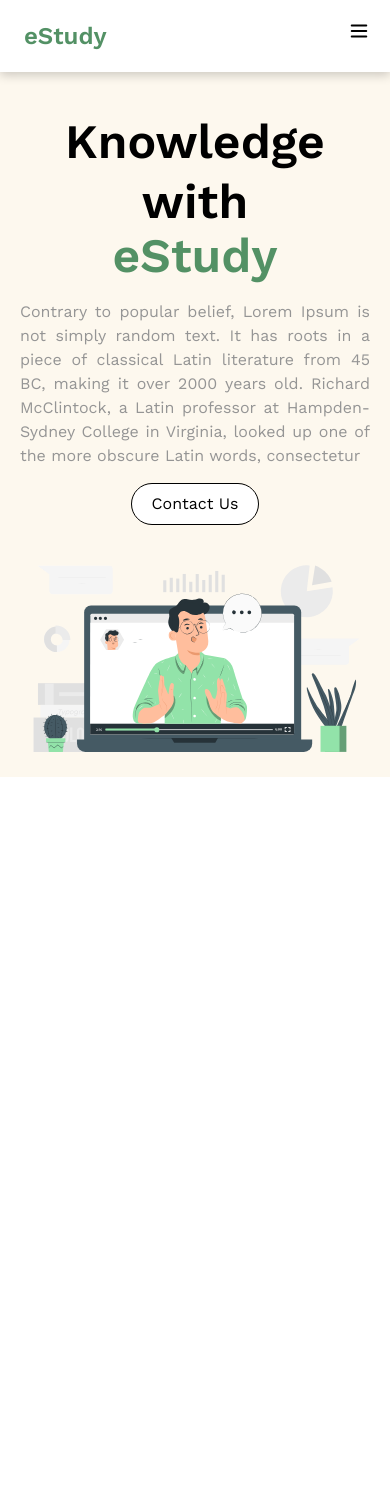
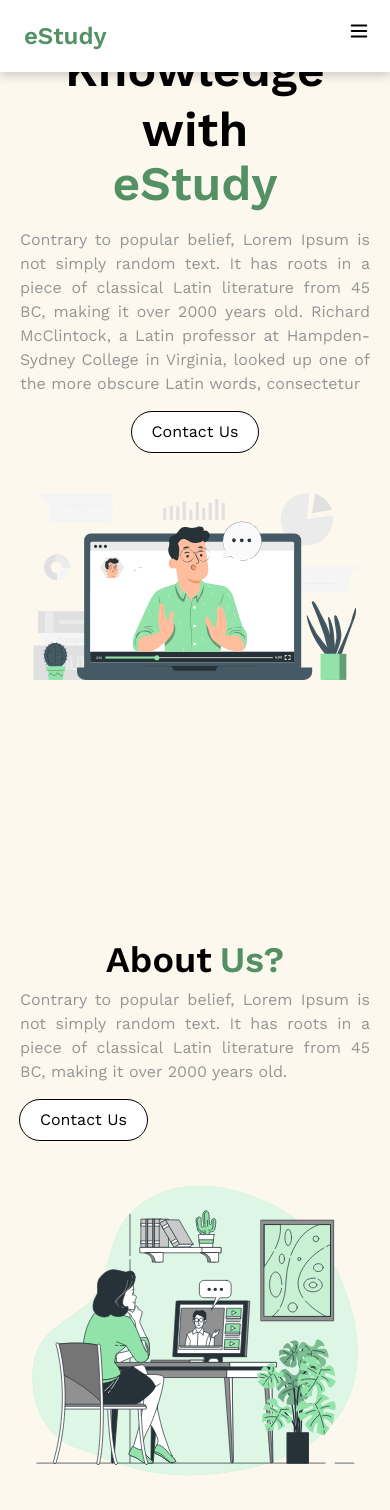
Before and after one commit to DelzironBraz/eStudy, a React (Vite) app: page / in a window 390 px wide. Before the commit the page ends 844 px from the top, so only its background shows below. Built offline with nearby package versions, Linux system fonts and the light colour scheme.

Commit message:
feat: add about section (#3)

```diff
--- a/src/App.tsx
+++ b/src/App.tsx
@@ -1,19 +1,21 @@
-import { Route, Routes } from 'react-router-dom';
 import './App.css';
 import Home from './pages/Home';
 import Navbar from './components/Navbar';
+import About from './pages/About';
 
 const App = () => {
   return (
-    <>
+    <main className='bg-brightBackground'>
+      <Navbar />
 
-      <main className='bg-brightBackground'>
-        <Navbar />
-        <div id='home'>
-          <Home />
-        </div>
-      </main>
-    </>
+      <div id='home'>
+        <Home />
+      </div>
+
+      <div id='about'>
+        <About />
+      </div>
+    </main>
   );
 };
 
--- /dev/null
+++ b/src/components/Heading.tsx
@@ -0,0 +1,10 @@
+const Heading = (props) => {
+    return (
+        <div className="w-full flex items center gap-2 items-center justify-center">
+            <h3 className="text-4xl font-semibold">{props.title}</h3>
+            <span className="text-4xl font-semibold text-brightGreen">{props.subTitle}</span>
+        </div>
+    );
+};
+
+export default Heading;
--- a/src/components/Navbar.tsx
+++ b/src/components/Navbar.tsx
@@ -11,7 +11,7 @@ const Navbar = () => {
 
     return (
         <header>
-            <div className='flex flex-row justify-between p-5 md:px-32 bg-white shadow-[0_3px_10px_rgb(0,0,0,0.2)]'>
+            <div className='w-full fixed top-0 flex flex-row justify-between p-5 md:px-32 bg-white shadow-[0_3px_10px_rgb(0,0,0,0.2)]'>
                 <div>
                     <Link to="/" className='font-semibold text-2xl p-1 cursor-pointer text-brightGreen'>eStudy</Link>
                 </div>
--- /dev/null
+++ b/src/pages/About.tsx
@@ -0,0 +1,27 @@
+import img from '../assets/about.svg';
+import Button from '../components/Button';
+import { Link } from 'react-scroll';
+import Heading from '../components/Heading';
+
+const About = () => {
+    return (
+        <section className='md:min-h-screen flex flex-col-reverse justify-between md:flex-row items-center gap-5 md:mx-32 mx-5 mt-14'>
+            <div className='w-full md:w-2/4'>
+                <img src={img} alt="about" />
+            </div>
+            <div className='w-full md:w-2/4 text-justify space-y-2'>
+                <Heading title="About" subTitle="Us?" />
+                <p className='text-lightText'>
+                    Contrary to popular belief, Lorem Ipsum is not simply random text.
+                    It has roots in a piece of classical Latin literature from 45 BC,
+                    making it over 2000 years old.
+                </p>
+                <Link to='contact' spy={true} smooth={true} duration={500}>
+                    <Button title="Contact Us" />
+                </Link>
+            </div>
+        </section>
+    );
+};
+
+export default About;
--- a/src/pages/Home.tsx
+++ b/src/pages/Home.tsx
@@ -4,7 +4,7 @@ import img from '../assets/hero.svg';
 
 const Home = () => {
     return (
-        <main className='min-h-[70vh] flex flex-col md:flex-row md:justify-between gap-5 items-center md:mx-32 mx-5 mt-10'>
+        <section className='min-h-screen flex flex-col md:flex-row md:justify-between gap-5 items-center md:mx-32 mx-5 mt-10'>
             <div className='md:w-2/4 text-center'>
                 <h2 className='text-5xl font-semibold leading-tight'>Knowledge with</h2>
                 <span className='text-5xl font-semibold text-brightGreen'>eStudy</span>
@@ -25,7 +25,7 @@ const Home = () => {
             <div className='w-full md:w-2/4'>
                 <img src={img} alt="hero" />
             </div>
-        </main>
+        </section>
     );
 };
 
```
